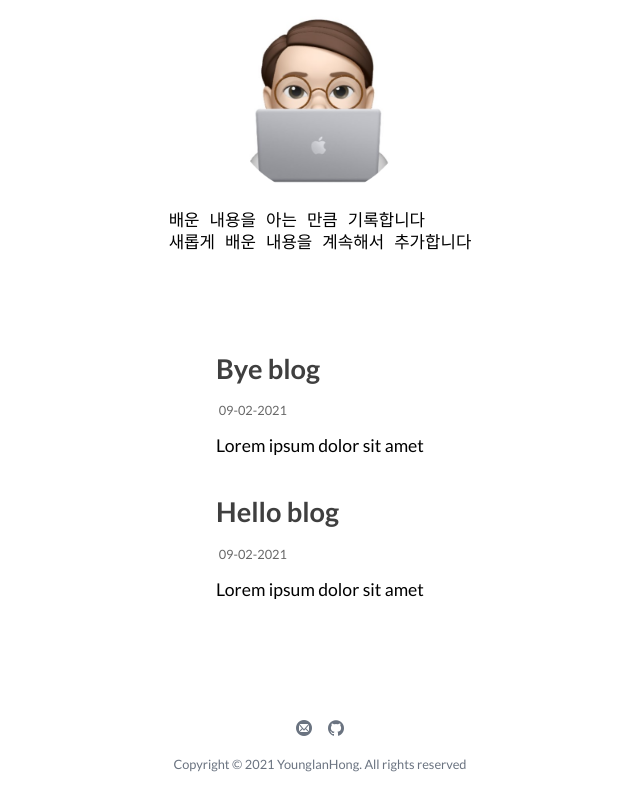
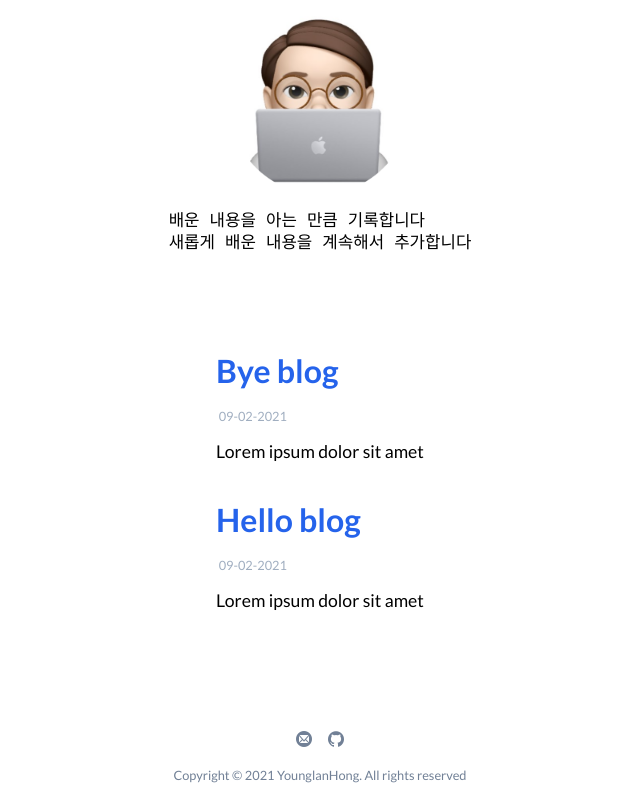
Before and after one commit to YounglanHong/Hylog, a Next.js app in the folder hylog/: page / in a window 1280 px wide. Shown: the part 345-1145 px from the top of the page, without its empty margins (320-960 px from the left). Built offline with nearby package versions, Linux system fonts and the light colour scheme; a web font is replaced by a local one.

Commit message:
💄 Apply color palette to Home page

```diff
--- a/hylog/styles/Home.module.scss
+++ b/hylog/styles/Home.module.scss
@@ -1,3 +1,5 @@
+@import "./constants/colors";
+
 .container {
   display: flex;
   flex-direction: column;
@@ -31,13 +33,13 @@
   align-items: center;
   justify-content: center;
   margin-top: 10vh;
-  color: #6a7380;
+  color: #{$gray-600};
   i {
     margin: 0 0.5em;
     cursor: pointer;
   }
   i:hover {
-    color: #3f3f3f;
+    color: #{$gray-800};
   }
 }
 
@@ -45,20 +47,20 @@
   margin-bottom: 2.5em;
 
   .title {
-    font-size: 1.7em;
+    font-size: 2em;
     font-weight: 700;
-    color: #3f3f3f;
+    color: #{$blue-600};
 
     &:hover {
       text-decoration: underline;
-      color: #7a90aa;
+      color: #{$gray-600};
     }
   }
 
   .date {
     font-size: 0.8em;
     margin-left: 0.2em;
-    color: #686868;
+    color: #{$gray-500};
   }
 
   .desc {
```
